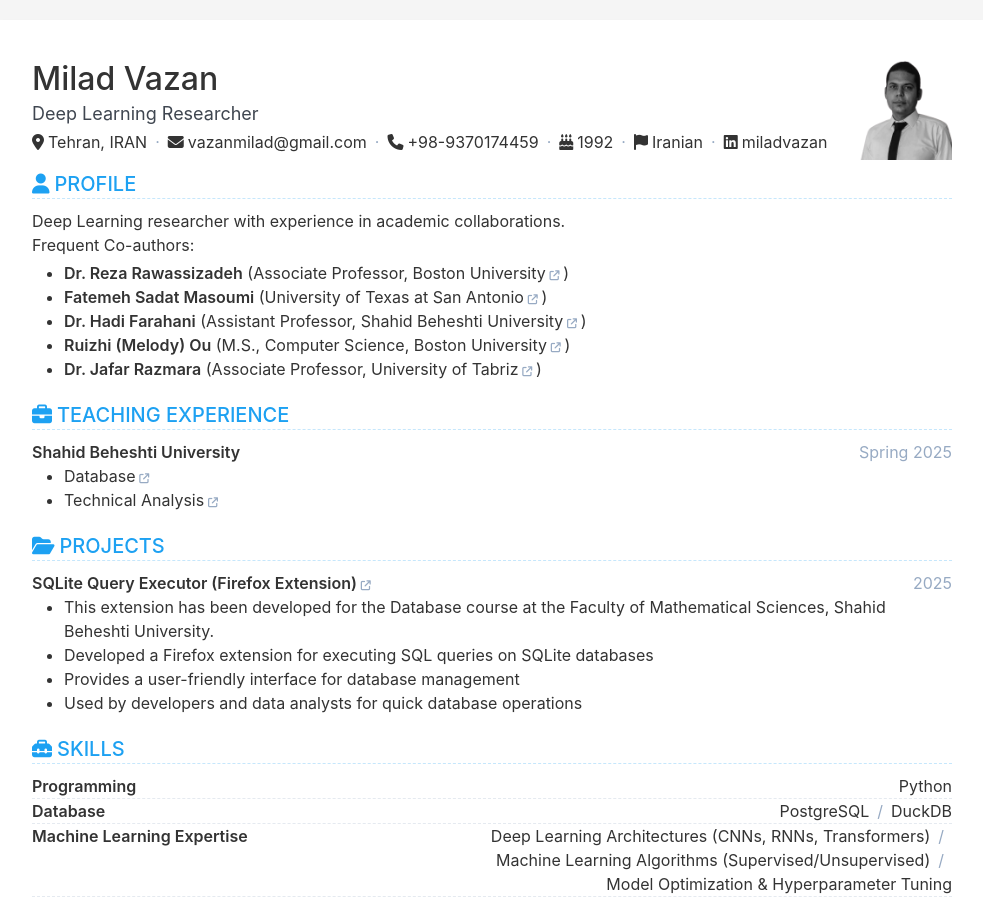
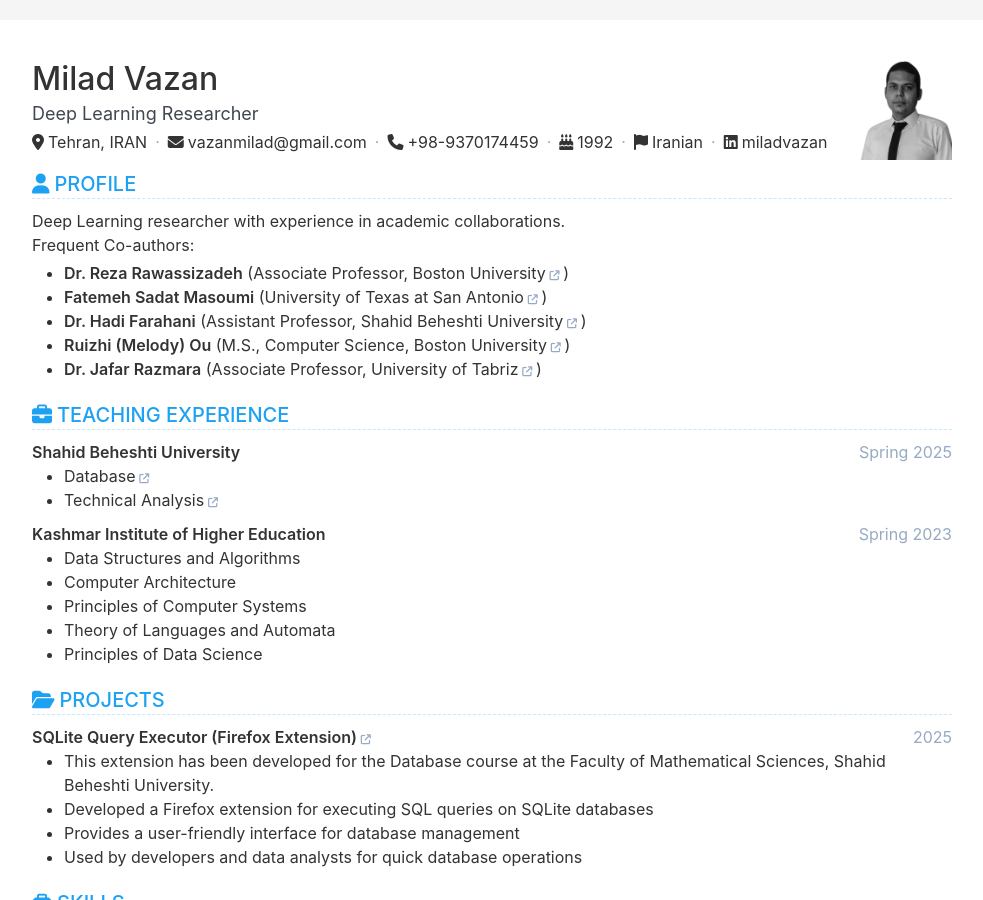
Before and after one commit to milad-ai/milad-ai.github.io, a Jekyll site: the page built from index.html, in a window 1280 px wide and 900 px high. Shown: the whole window, without its empty margins (148-1131 px from the left). Built offline with Jekyll 4.4.1, drawn with Linux system fonts in a browser that asks for light colours.

Commit message:
Update data.yml

```diff
--- a/_data/data.yml
+++ b/_data/data.yml
@@ -64,6 +64,15 @@ experience:
       description: |
         - [Database](https://dbsbu.github.io)
         - [Technical Analysis](https://ta-sbu.github.io)
+    - company: Kashmar Institute of Higher Education
+      date: Spring 2023
+      position: Lecturer
+      description: |
+        - Data Structures and Algorithms
+        - Computer Architecture
+        - Principles of Computer Systems
+        - Theory of Languages and Automata
+        - Principles of Data Science
 
 
 project:
```
